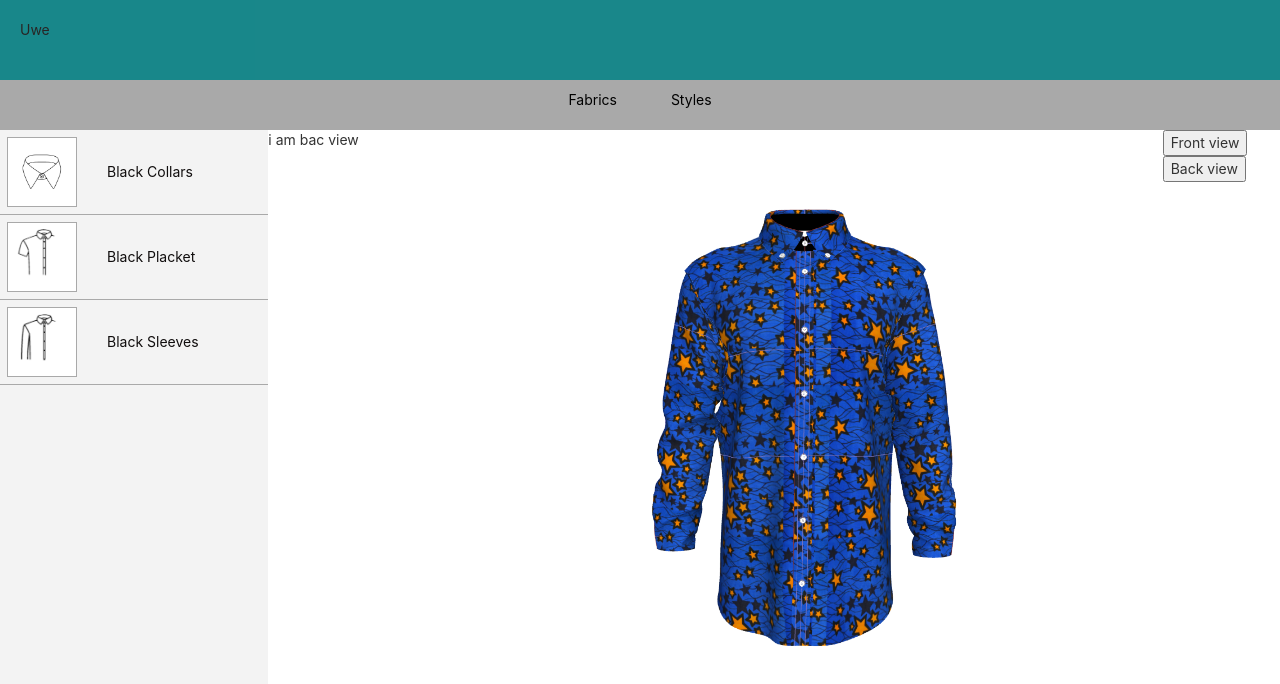
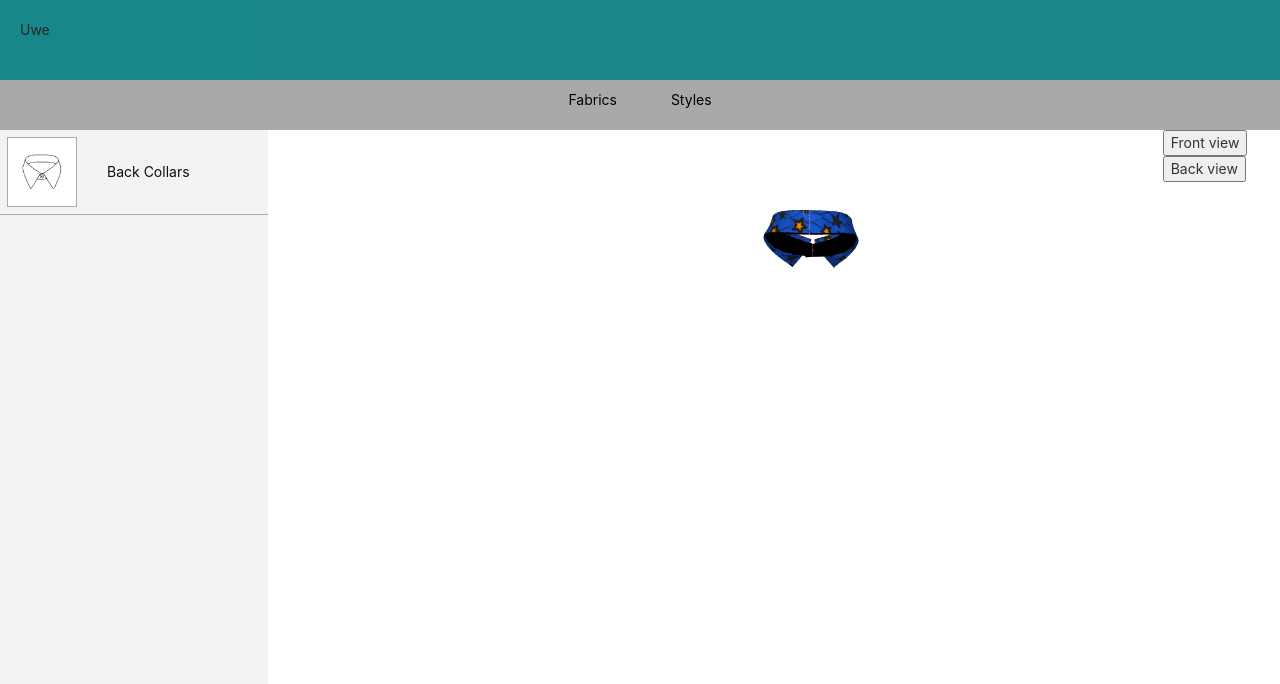
Before and after one commit to ugbechike/uweclient, a React (Create React App) app: page /style in a window 1280 px wide. Both pictures are taken after a click on the button "Back view". Shown: the top 684 px of the page. Built offline with nearby package versions, Linux system fonts and the light colour scheme.

Commit message:
new update

```diff
--- /dev/null
+++ b/src/components/collar/backCollar.js
@@ -0,0 +1,14 @@
+import React from 'react'
+import RevCollar from '../assets/revCollar.png';
+import Collar4 from '../assets/backcollar.png'
+
+export default function BackCollar(props) {
+  return (
+    <div className='collar_container'>
+            <div onClick={() => props.changeBackCollar(<img className='collar_image3' src={Collar4} alt='collar' />)}>
+                  <img className='back_image_side' src={RevCollar} alt='collar' />
+                  <p className='tooltiptext'>Rev collar</p>
+            </div>
+    </div>
+  )
+}
--- a/src/components/collar/collar.js
+++ b/src/components/collar/collar.js
@@ -4,7 +4,7 @@ import Collar2 from '../assets/collarPlain.png'
 import Collar3 from '../assets/collarRev.png'
 import BtnDown from '../assets/buttonDown.png'
 import Club from '../assets/club.png'
-import RevCollar from '../assets/revCollar.png'
+import RevCollar from '../assets/revCollar.png';
 
 export default function Collar(props) {
   return (
--- /dev/null
+++ b/src/components/designArea/backDesign.js
@@ -0,0 +1,17 @@
+import React from 'react'
+
+export default function BackDesignArea(props) {
+  return (
+    <div>
+        <div className='collar_design'>
+            {props.backcollarImg}
+        </div>
+        <div className='shirt_design'>
+            {props.backshirtImg}
+        </div>
+        <div className='sleeves_design'>
+            {props.backsleevesImg}
+        </div>
+    </div>
+  )
+}
--- a/src/components/style/joshe.css
+++ b/src/components/style/joshe.css
@@ -110,9 +110,22 @@ line-height: 40px
     box-shadow: 2px 5px 3px;
 }
 
+.back_image_side{
+    width: 40%;
+    cursor: pointer;
+    height: 70px;
+    cursor: pointer;
+    box-shadow: 2px 5px 3px;
+}
+
 .collar_image_side:hover{
     box-shadow: 2px 2px 1px;
 }
+
+.back_image_side:hover{
+    box-shadow: 2px 2px 1px;
+}
+
 .collar_container{
     display: grid;
     grid-template-columns: auto auto auto
--- a/src/components/style/joshe.js
+++ b/src/components/style/joshe.js
@@ -11,8 +11,11 @@ import CollarIcon from '../assets/collar-icon.png';
 import Shirts from '../assets/Short.png';
 import Long from '../assets/Long.png';
 import Cuff from '../cuff/cuff';
-import Cuffs from '../assets/cuff.PNG';
-import AnkaraFabrics from '../assets/ankara1.PNG'
+// import Cuffs from '../assets/cuff.PNG';
+import AnkaraFabrics from '../assets/ankara1.PNG';
+import backCollar from '../assets/backcollar.png';
+import BackDesignArea from '../designArea/backDesign';
+import BackCollar from '../collar/backCollar'
 
 
 export default class Joshe extends Component {
@@ -29,6 +32,7 @@ export default class Joshe extends Component {
         collarImg: <img style={{ width: '55%' }} src={Collar1} alt='collar' />,
         shirtImg: <img className='shirt_image1' src={Shirt1} alt='shirt' />,
         sleevesImg: <img className='sleeves_image1' src={LongSleeve} alt='sleeves' />,
+        backcollarImg: <img className='sleeves_image1' src={backCollar} alt='sleeves' />,
         activeTab: '1',
         frontView: true,
         bacView: false,
@@ -45,6 +49,14 @@ export default class Joshe extends Component {
             cuffImg: this.state.hideClothes
         })
     }
+
+    //HANDLE BACK VIEW COLLAR
+    changeBackCollar = (backcollarImg) => {
+        this.setState({
+            backcollarImg
+        })
+    }
+
     //HANDLE CHANGE OF SHIRTS
     changeShirt = (shirtImg) => {
         this.setState({
@@ -62,17 +74,17 @@ export default class Joshe extends Component {
 
     }
 
-    //HANDLE CUFFS
-    changeCuff = (cuffImg) => {
-        this.setState({
-            cuffImg,
-            hideClothes: !this.state.hideClothes,
-            shirtImg: this.state.hideClothes,
-            sleevesImg: this.state.hideClothes,
-            collarImg: this.state.hideClothes,
-            revealCuff: false,
-        })
-    }
+    // //HANDLE CUFFS
+    // changeCuff = (cuffImg) => {
+    //     this.setState({
+    //         cuffImg,
+    //         hideClothes: !this.state.hideClothes,
+    //         shirtImg: this.state.hideClothes,
+    //         sleevesImg: this.state.hideClothes,
+    //         collarImg: this.state.hideClothes,
+    //         revealCuff: false,
+    //     })
+    // }
 
     //HANDLE COLLAR TOGGLE SIDEBAR
     handleDisplayCollar = (e) => {
@@ -160,6 +172,8 @@ export default class Joshe extends Component {
                     </p>
                 </div>
                 <div style={{ display: 'flex' }}>
+
+                    {/* FRONT VIEW OF SECTION STARTS */}
                     {
                         frontView &&
 
@@ -174,8 +188,6 @@ export default class Joshe extends Component {
                             </div>
 
                         }
-                        {/* FRONT VIEW HERE */}
-
 
 
                         {
@@ -211,8 +223,10 @@ export default class Joshe extends Component {
 
                     </section>
                     }
+                    {/* FRONT VIEW OF SECTION ENDS HERE */}
 
-                    {/* BACK VIEW */}
+
+                    {/* BACK VIEW FOR SECTION */}
                     {
                         bacView &&
 
@@ -237,9 +251,9 @@ export default class Joshe extends Component {
                                     <div>
                                         <img className='collarIcon' src={CollarIcon} alt='' />
                                     </div>
-                                    <p className='details'> Black Collars </p>
+                                    <p className='details'> Back Collars </p>
                                 </div>
-                                <div className='card' onClick={this.handleDisplayShirt}>
+                                {/* <div className='card' onClick={this.handleDisplayShirt}>
                                     <div>
                                         <img className='shirtIcon' src={Shirts} alt="" />
                                     </div>
@@ -250,7 +264,7 @@ export default class Joshe extends Component {
                                         <img className='shirtIcon' src={Long} alt="" />
                                     </div>
                                     <p className='details'>Black Sleeves </p>
-                                </div>
+                                </div> */}
                                 {/* <div className='card' onClick={this.handleDisplayCuff}>
                                     <div>
                                         <img className='shirtIcon' src={Cuffs} alt="" />
@@ -263,7 +277,10 @@ export default class Joshe extends Component {
 
                     </section>
                     }
+                    {/* BACK VIEW SECTION ENDS HERE */}
 
+
+                    {/* FRONT VIEW MAIN STARTS HERE */}
 
                     {
                         frontView &&
@@ -304,8 +321,10 @@ export default class Joshe extends Component {
                     </main>
 
                     }
+                    {/* FRONT VIEW FOR MAIN ENDS HERE */}
 
-                    {/* BACK VIEW */}
+
+                    {/* BACK VIEW FOR MAIN STARTS HERE */}
 
                     {
                         bacView &&
@@ -314,7 +333,7 @@ export default class Joshe extends Component {
                         {
                             revealCollar &&
                             <div className='reveal' >
-                                <Collar changeCollar={this.changeCollar} />
+                                <BackCollar changeBackCollar={this.changeBackCollar} />
                             </div>
                         }
 
@@ -340,14 +359,14 @@ export default class Joshe extends Component {
                         }
 
                         <div>
-                            <DesignArea collarImg={this.state.collarImg} shirtImg={this.state.shirtImg} sleevesImg={this.state.sleevesImg} cuffImg={this.state.cuffImg} />
+                            <BackDesignArea backcollarImg={this.state.backcollarImg} backshirtImg={this.state.backshirtImg} backsleevesImg={this.state.backsleevesImg} />
                         </div>
-
-                        <span>i am bac view</span>
 
                     </main>
 
                     }
+                        {/* BACK VIEW FOR MAIN ENDS HERE */}
+
                     {
                         btn &&
 
```
